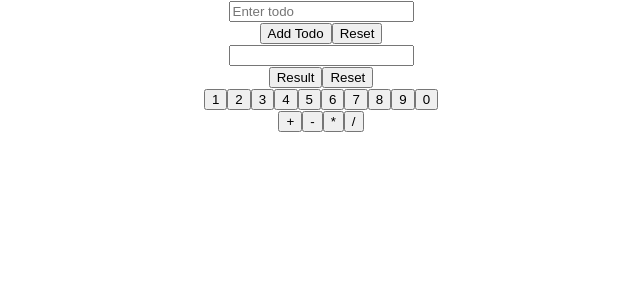
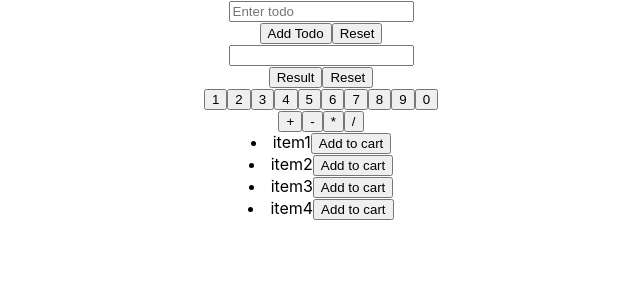
Before and after one commit to nagajayasree/2021, a React (Create React App) app: page / in a window 1280 px wide. Shown: the top 300 px of the page, without its empty margins (319-959 px from the left). Built offline with nearby package versions, Linux system fonts and the light colour scheme.

Commit message:
added eCommerce

```diff
--- a/src/App.tsx
+++ b/src/App.tsx
@@ -27,6 +27,7 @@ import { LoginForm } from "./practice/Classes/LoginForm";
 import { MainComp } from "./practice/Classes/main";
 import { Todo } from "./practice/Todo/Todo";
 import { Calculator } from "./practice/Calculator/calculator";
+import { Items } from "./practice/eCommerce/ListItems";
 function App() {
   return (
     <div className="App">
@@ -81,6 +82,7 @@ function App() {
       {/* <MainComp /> */}
       <Todo />
       <Calculator />
+      <Items />
     </div>
   );
 }
--- /dev/null
+++ b/src/practice/eCommerce/CartItems.tsx
@@ -0,0 +1,4 @@
+import { MainProps } from "./ListItems";
+export class CartItems implements MainProps {
+  data!: { id: number; name: string }[];
+}
--- /dev/null
+++ b/src/practice/eCommerce/ListItems.tsx
@@ -0,0 +1,34 @@
+import { useState } from "react";
+
+export interface MainProps {
+  data: {
+    id: number;
+    name: string;
+  }[];
+}
+
+export const ItemsInfo: MainProps = {
+  data: [
+    { id: 1, name: "item1" },
+    { id: 2, name: "item2" },
+    { id: 3, name: "item3" },
+    { id: 4, name: "item4" },
+  ],
+};
+
+export const Items = () => {
+  const [items, setItems] = useState(ItemsInfo.data);
+
+  return (
+    <>
+      {items.map((i) => {
+        return (
+          <li key={i.id}>
+            {i.name}
+            <button>Add to cart</button>
+          </li>
+        );
+      })}
+    </>
+  );
+};
```
Also changed, not shown: 1 other file (tests, documents, lock files or other folders).
